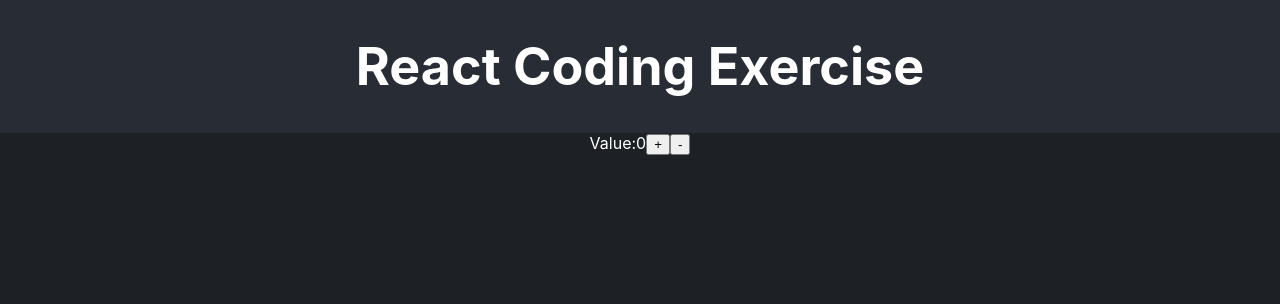
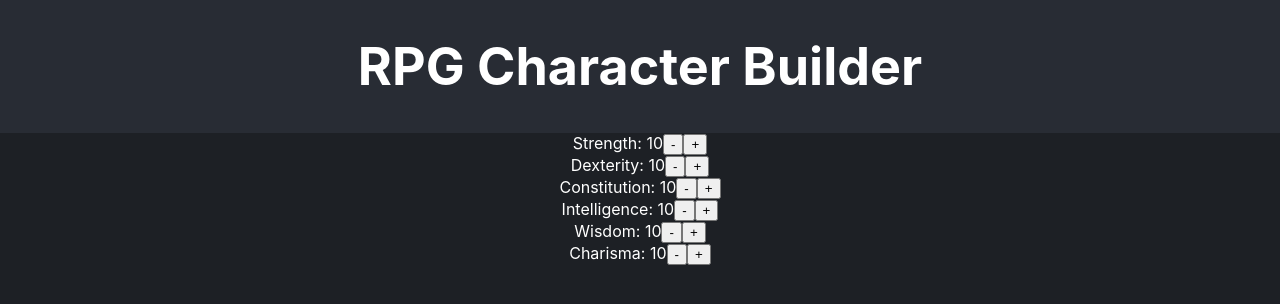
Before and after one commit to migvill/dnd-character, a React (Create React App) app: page / in a window 1280 px wide. Shown: the top 304 px of the page. Built offline with nearby package versions, Linux system fonts and the light colour scheme.

Commit message:
Create character component with attribute level changer

```diff
--- a/src/App.tsx
+++ b/src/App.tsx
@@ -1,22 +1,15 @@
-import { useState } from 'react';
 import './App.css';
-import { ATTRIBUTE_LIST, CLASS_LIST, SKILL_LIST } from './consts.js';
+import Character from './components/Character/Character';
 
 
 function App() {
-  const [num, setNum] = useState<number>(0);
   return (
     <div className="App">
       <header className="App-header">
-        <h1>React Coding Exercise</h1>
+        <h1>RPG Character Builder</h1>
       </header>
       <section className="App-section">
-        <div>
-          Value:
-          {num}
-          <button>+</button>
-          <button>-</button>
-        </div>
+        <Character />
       </section>
     </div>
   );
--- /dev/null
+++ b/src/components/Character/Character.css
@@ -0,0 +1 @@
+/* TODO */
--- /dev/null
+++ b/src/components/Character/Character.tsx
@@ -0,0 +1,40 @@
+import { useState } from 'react';
+import './Character.css'
+import { ATTRIBUTE_LIST } from '../../consts';
+
+function Character() {
+    const [attributeLevel, setAttributeLevel] = useState(
+        ATTRIBUTE_LIST.reduce((acc, curr) => {
+            acc[curr] = 10
+            return acc
+        }, {})
+    )
+
+    function handleChange(attribute, delta) {
+        setAttributeLevel((prev) => {
+            return {
+                ...prev,
+                [attribute]: prev[attribute] + delta
+            }
+        })
+    }
+
+    return (
+        <div className="character">
+            <div className="character-attributes">
+                {
+                    ATTRIBUTE_LIST.map((attr, idx) => (
+                        <div className="character-attribute-row" key={idx}>
+                            <span>{attr}: { attributeLevel[attr] }</span>
+                            <button onClick={() => handleChange(attr, -1)}>-</button>
+                            <button onClick={() => handleChange(attr, 1)}>+</button>
+                        </div>
+                    ))
+                }
+            </div>
+        </div>
+    )
+
+}
+
+export default Character
```
